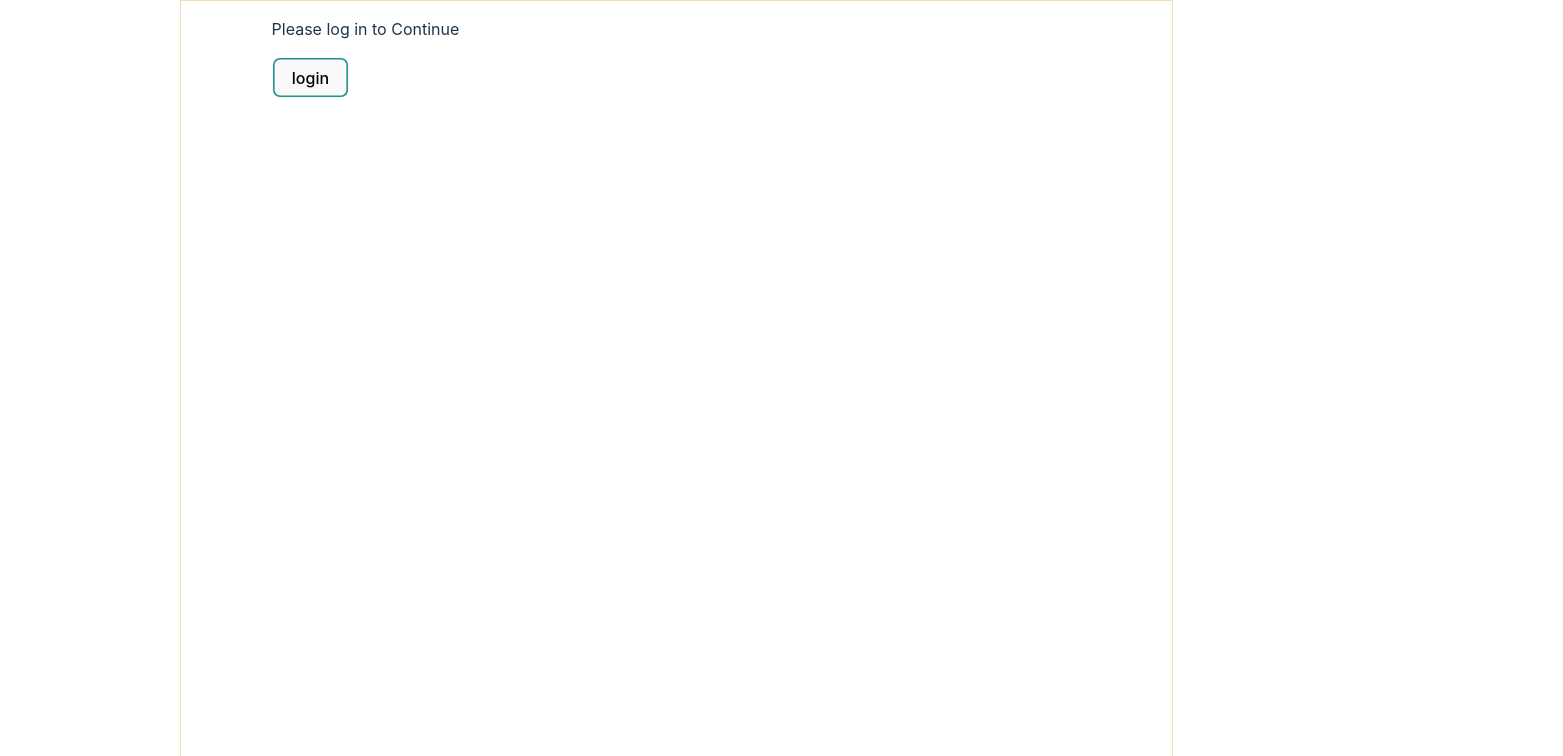
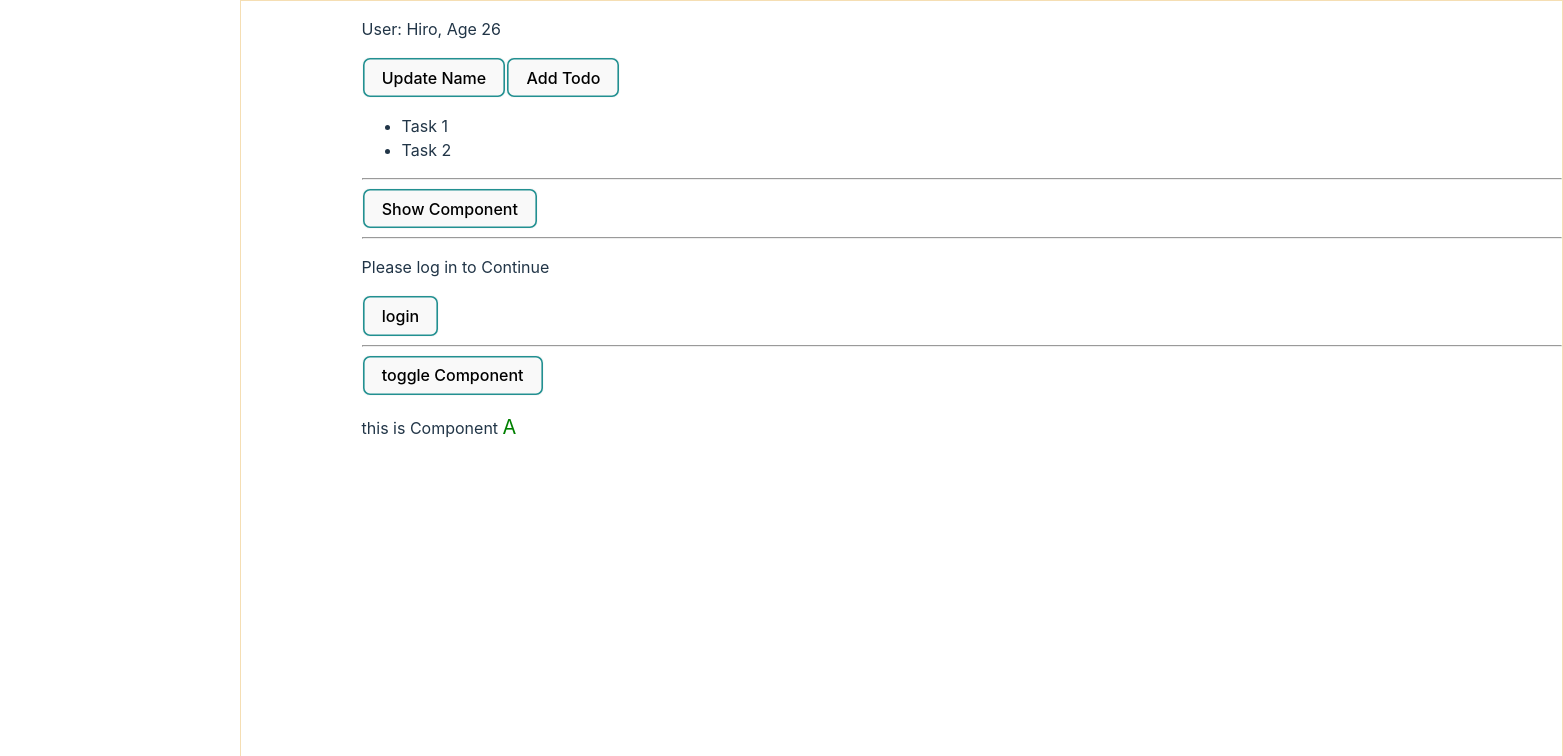
Before and after one commit to d3vaqa/02days-ReactHooks, a React (Vite) app: page / in a window 1280 px wide. Shown: the top 756 px of the page, 1563 px wide, since content can reach past the window. Built offline with nearby package versions, Linux system fonts and the light colour scheme.

Commit message:
added the ShowComponentAB  file to component folder

```diff
--- a/src/App.css
+++ b/src/App.css
@@ -1,8 +1,8 @@
 .container{
-  width: 900px;
-  height: 1000px;
+  width: 1200px;
+  min-height: 800px;
   border:1px solid wheat;
-  display: flex;
+
   padding-left: 10%;
   margin-left: 20%;;
 
--- a/src/App.jsx
+++ b/src/App.jsx
@@ -6,6 +6,7 @@ import TodoList from './Components/TodoList'
 import ComplexState from './Components/ComplexState'
 import ConditionalRendering from './Components/ConditionalRendering'
 import ConditionalRendering02 from './Components/ConditionalRendering02'
+import ShowComponentAB from './Components/ShowComponentAB'
 function App() {
 
 
@@ -13,12 +14,15 @@ function App() {
     <>
 
     <div className='container'>
-
-
-
-
+   <ComplexState></ComplexState>
+   <hr></hr>
+   <ConditionalRendering></ConditionalRendering>
+   <hr></hr>
 
    <ConditionalRendering02> </ConditionalRendering02>
+   <hr></hr>
+
+   <ShowComponentAB />
 
 
 
--- /dev/null
+++ b/src/Components/ShowComponentAB.jsx
@@ -0,0 +1,44 @@
+import React, {useState} from 'react'
+
+const ShowComponentAB = () => {
+
+    const [showComponentA, setComponentA] =  useState(true)
+    const [showComponentB, setComponentB] =  useState(false)
+
+    const toggleComponent = ()=>{
+        setComponentA(!showComponentA)
+        setComponentB(!showComponentB)
+    }
+
+
+
+  return (
+    <div>
+
+    <button
+        onClick={toggleComponent}>
+        toggle Component
+    </button>
+
+
+    {showComponentA && <ComponentA></ComponentA>}
+    {showComponentB && <ComponentB></ComponentB>}
+
+
+
+    </div>
+  )
+}
+
+
+
+const ComponentA = () =>{
+    return <p>this is Component <span style={{color: 'green', fontSize: '20px'}}>A</span></p>
+}
+
+const ComponentB = () =>{
+    return <p>this is Component <span style={{color: 'red', fontSize: '20px'}}>B</span></p>
+}
+
+
+export default ShowComponentAB
```
